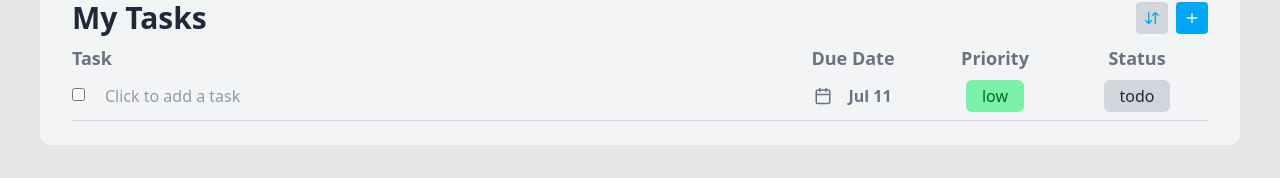
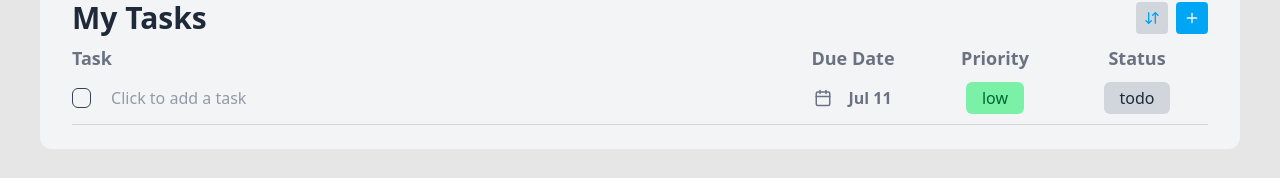
Before and after one commit to Harsh-002/todo, a React (Vite) app: page / in a window 1280 px wide. Both pictures are taken after a click on the element 1192 px from the left and 166 px from the top of the page. Shown: the part 148-326 px from the top of the page. Built offline with nearby package versions, Linux system fonts and the light colour scheme.

Commit message:
Added local storage data saving and retrieving

```diff
--- a/src/components/Task.jsx
+++ b/src/components/Task.jsx
@@ -1,5 +1,5 @@
 import { useRef } from "react";
-import { LuCalendar } from "react-icons/lu";
+import { LuCalendar, LuCheck } from "react-icons/lu";
 
 const Task = ({
   date,
@@ -9,6 +9,8 @@ const Task = ({
   id,
   onTitleChange,
   onDateChange,
+  selected,
+  onTaskSelect,
 }) => {
   const monthOptions = [
     { name: "January", short: "Jan" },
@@ -27,6 +29,7 @@ const Task = ({
 
   const inputRef = useRef();
 
+  // Function to show date picker on clicking on date
   const showPicker = () => {
     if (inputRef.current?.showPicker) {
       inputRef.current.showPicker();
@@ -41,12 +44,12 @@ const Task = ({
   return (
     <div className="flex w-full justify-between py-2 border-b border-b-gray-300">
       <div className="flex text-gray-700 flex-5">
-        <input
-          type="checkbox"
-          name="task"
-          id={`task-${id}`}
-          className="self-start my-2"
-        />
+        <div
+          onClick={() => onTaskSelect(id)}
+          className="h-5 w-5 my-2 border rounded-md cursor-pointer flex items-center justify-center"
+        >
+          {selected ? <LuCheck /> : ""}
+        </div>
         <input
           type="text"
           name="title"
--- a/src/components/TaskList.jsx
+++ b/src/components/TaskList.jsx
@@ -1,27 +1,53 @@
 import Task from "./Task";
 import Lottie from "lottie-react";
 import empty from "../assets/lotties/empty.json";
+import { saveToLocalStorage } from "../services/localStorage";
+import { LuTrash2 } from "react-icons/lu";
 
 const TaskList = ({ tasks, setTasks }) => {
   const rows = [];
 
+  // Function to change title of task and saving it to local storage on every key stroke
   const handleTitleChange = (id, newTitle) => {
-    setTasks((prevTasks) =>
-      prevTasks.map((task) =>
+    const updatedTasks = tasks.map((task) =>
       task.id === id ? { ...task, title: newTitle } : task
-      )
     );
+    setTasks(updatedTasks);
+    saveToLocalStorage(updatedTasks);
   };
 
+  // Function to change date of task and adding to local storage
   const handleDateChange = (id, newDate) => {
-    console.log(id, tasks);
-    setTasks((prevTasks) =>
-      prevTasks.map((task) =>
+    const updatedTasks = tasks.map((task) =>
       task.id === id ? { ...task, date: newDate } : task
-      )
     );
+    setTasks(updatedTasks);
+    saveToLocalStorage(updatedTasks);
   };
 
+  // Function to select and unselect task
+  const handleTaskSelect = (id) => {
+    const updatedTasks = tasks.map((task) =>
+      task.id === id ? { ...task, selected: !task.selected } : task
+    );
+    setTasks(updatedTasks);
+    saveToLocalStorage(updatedTasks);
+  };
+
+  // Function to delete selected tasks
+  const handleDeleteTasks = () => {
+    const updatedTasks = tasks.filter((task) => !task.selected);
+    setTasks(updatedTasks);
+    saveToLocalStorage(updatedTasks);
+  };
+
+  // Function to check if any task is selected to show and hide buttons like delete
+  const checkSelected = () => {
+    console.log("Function check selected");
+    return tasks.some((task) => task.selected);
+  };
+
+  // Rendering all tasks if tasks are not null else return an empty animation
   if (tasks.length > 0) {
     tasks.map((task) => {
       rows.push(
@@ -32,8 +58,10 @@ const TaskList = ({ tasks, setTasks }) => {
           priority={task.priority}
           status={task.status}
           title={task.title}
+          selected={task.selected}
           onTitleChange={handleTitleChange}
           onDateChange={handleDateChange}
+          onTaskSelect={handleTaskSelect}
         />
       );
     });
@@ -49,9 +77,19 @@ const TaskList = ({ tasks, setTasks }) => {
   }
 
   return (
+    <>
       <div className="my-2 flex flex-col">
         <div className="flex w-full justify-between">
-        <div className="font-bold text-lg text-gray-500 flex-5">Task</div>
+          <div className="font-bold text-lg text-gray-500 flex-5 flex items-center">
+            Task
+            <div className={`mx-5 ${!checkSelected() && "hidden"}`}>
+              <LuTrash2
+                onClick={handleDeleteTasks}
+                className="text-red-500 cursor-pointer"
+              />
+            </div>
+          </div>
+
           <div className="font-bold text-lg text-gray-500 flex-1 text-center">
             Due Date
           </div>
@@ -64,6 +102,7 @@ const TaskList = ({ tasks, setTasks }) => {
         </div>
         {rows}
       </div>
+    </>
   );
 };
 
--- a/src/components/ToggleButton.jsx
+++ b/src/components/ToggleButton.jsx
@@ -1,14 +1,14 @@
 import { LuSun } from "react-icons/lu";
 import { LuMoon } from "react-icons/lu";
-import { useContext } from "react";
+import { useState } from "react";
 import { DarkModeContext } from "../context/DarkModeContext";
 
 const ToggleButton = () => {
-  const darkMode = useContext(DarkModeContext);
+  const [darkMode, setDarkMode] = useState(false);
 
   return (
     <div
-      onClick={() => darkMode}
+      onClick={() => setDarkMode(!darkMode)}
       className={`w-14 h-7 border-2 border-white shadow-gray-400 shadow rounded-4xl flex items-center p-0.5 cursor-pointer relative transition-colors ${
         darkMode ? "bg-gray-800" : "bg-amber-500"
       }`}
--- a/src/layouts/TaskViewMain.jsx
+++ b/src/layouts/TaskViewMain.jsx
@@ -1,15 +1,38 @@
-import { useState } from "react";
+import { useEffect, useState } from "react";
 import TaskList from "../components/TaskList";
 import { LuPlus } from "react-icons/lu";
 import { LuArrowDownUp } from "react-icons/lu";
+import {
+  getFromLocalStorage,
+  saveToLocalStorage,
+} from "../services/localStorage";
 
+// Generate random ID for each task
 const generateRandomId = () => {
   return Math.round(Math.random() * 1000) + 1;
 };
 
+// Main task view container
 const TaskViewMain = () => {
   const [tasks, setTasks] = useState([]);
 
+  useEffect(() => {
+    // Get saved tasks from local storage
+    const savedTasks = getFromLocalStorage("tasks");
+
+    // Change date format from string to Date() object for using Date.getMonth() and getDate() functions
+    if (savedTasks) {
+      const parsedTasks = savedTasks.map((task) => ({
+        ...task,
+        date: new Date(task.date),
+        selected: false,
+      }));
+      // Update tasks array
+      setTasks(parsedTasks);
+    }
+  }, []);
+
+  // Function to add new task with default values
   const handleAddTask = () => {
     const newTask = {
       id: generateRandomId(),
@@ -17,21 +40,27 @@ const TaskViewMain = () => {
       status: "todo",
       priority: "low",
       date: new Date(),
+      selected: false,
     };
 
-    setTasks((prevTasks) => [...prevTasks, newTask]);
+    const updatedTasks = [...tasks, newTask];
+
+    setTasks(updatedTasks);
+
+    // Saving tasks to local storage on adding every task
+    saveToLocalStorage(updatedTasks);
   };
 
   return (
     <div className="mt-5 mx-10 bg-gray-100 px-8 py-4 rounded-xl h-full">
       <div className="flex items-center w-full relative">
         <h1 className="text-3xl font-bold text-gray-800">My Tasks</h1>
-        <div className="absolute right-10 text-sky-500 p-2 rounded-sm font-bold bg-gray-300 cursor-pointer hover:shadow">
+        <div className="absolute right-10 text-sky-500 p-2 rounded-sm bg-gray-300 cursor-pointer hover:shadow">
           <LuArrowDownUp />
         </div>
         <div
           onClick={handleAddTask}
-          className="absolute right-0 bg-sky-500 p-2 rounded-sm font-bold text-gray-100 cursor-pointer hover:shadow"
+          className="absolute right-0 bg-sky-500 p-2 rounded-sm text-gray-100 cursor-pointer hover:shadow"
         >
           <LuPlus />
         </div>
--- /dev/null
+++ b/src/services/localStorage.js
@@ -0,0 +1,8 @@
+export const saveToLocalStorage = (tasks) => {
+  localStorage.setItem("tasks", JSON.stringify(tasks));
+};
+
+export const getFromLocalStorage = (key) => {
+  let data = localStorage.getItem(key);
+  return data ? JSON.parse(data) : null;
+};
```
Lines whose indentation alone changed are shown as unchanged.
